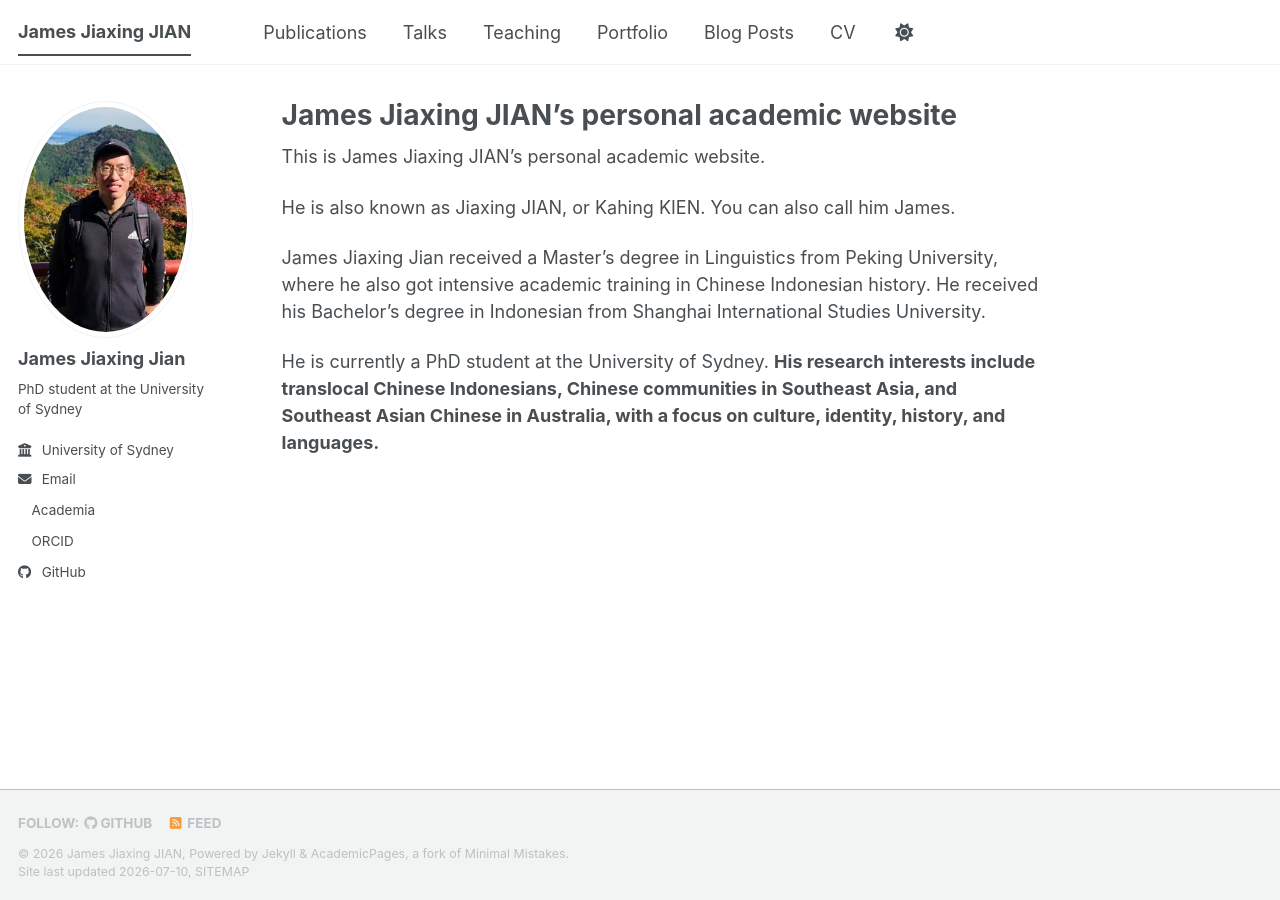
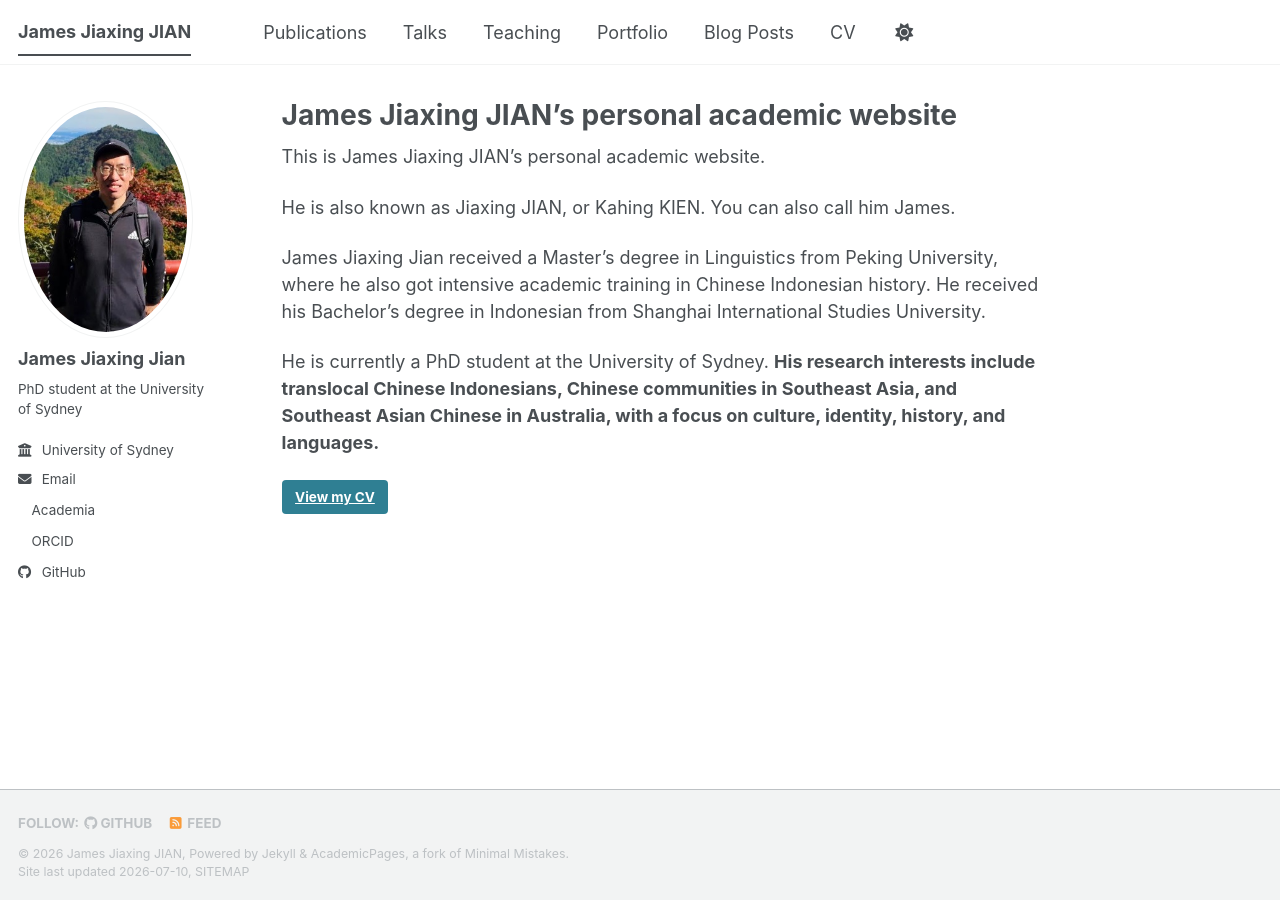
Before and after one commit to jamesjiaxingjian/jamesjiaxingjian.github.io, a Jekyll site: the page built from _pages/about.md, in a window 1280 px wide. Built offline with Jekyll 4.4.1, drawn with Linux system fonts in a browser that asks for light colours; a style sheet for code colours, icons or effects is not loaded.

Commit message:
Update about.md

```diff
--- a/_pages/about.md
+++ b/_pages/about.md
@@ -13,3 +13,6 @@ He is also known as Jiaxing JIAN, or Kahing KIEN. You can also call him James.
 James Jiaxing Jian received a Master’s degree in Linguistics from Peking University, where he also got intensive academic training in Chinese Indonesian history. He received his Bachelor’s degree in Indonesian from Shanghai International Studies University.
 
 He is currently a PhD student at the University of Sydney. **His research interests include translocal Chinese Indonesians, Chinese communities in Southeast Asia, and Southeast Asian Chinese in Australia, with a focus on culture, identity, history, and languages.**
+
+
+<a href="/cv/" class="btn btn--primary">View my CV</a>
```
